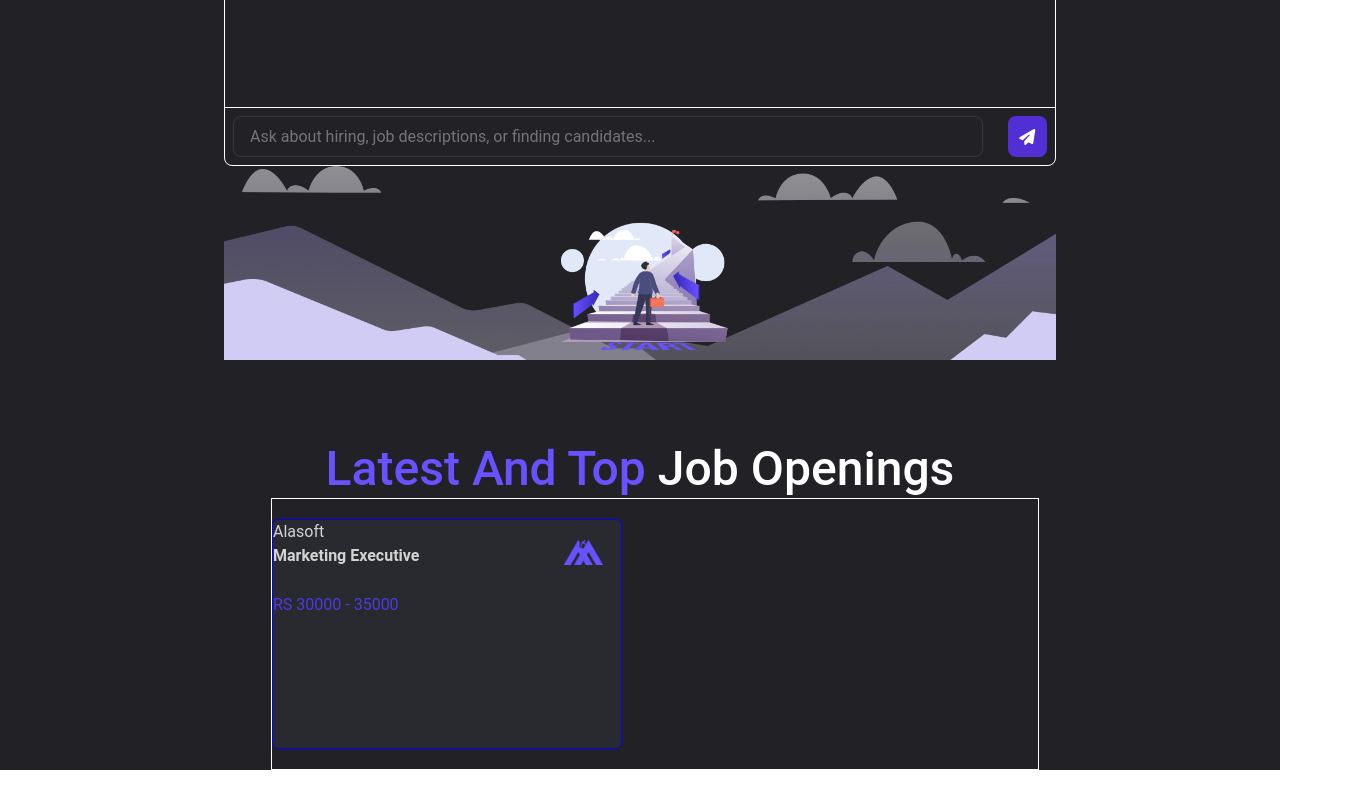
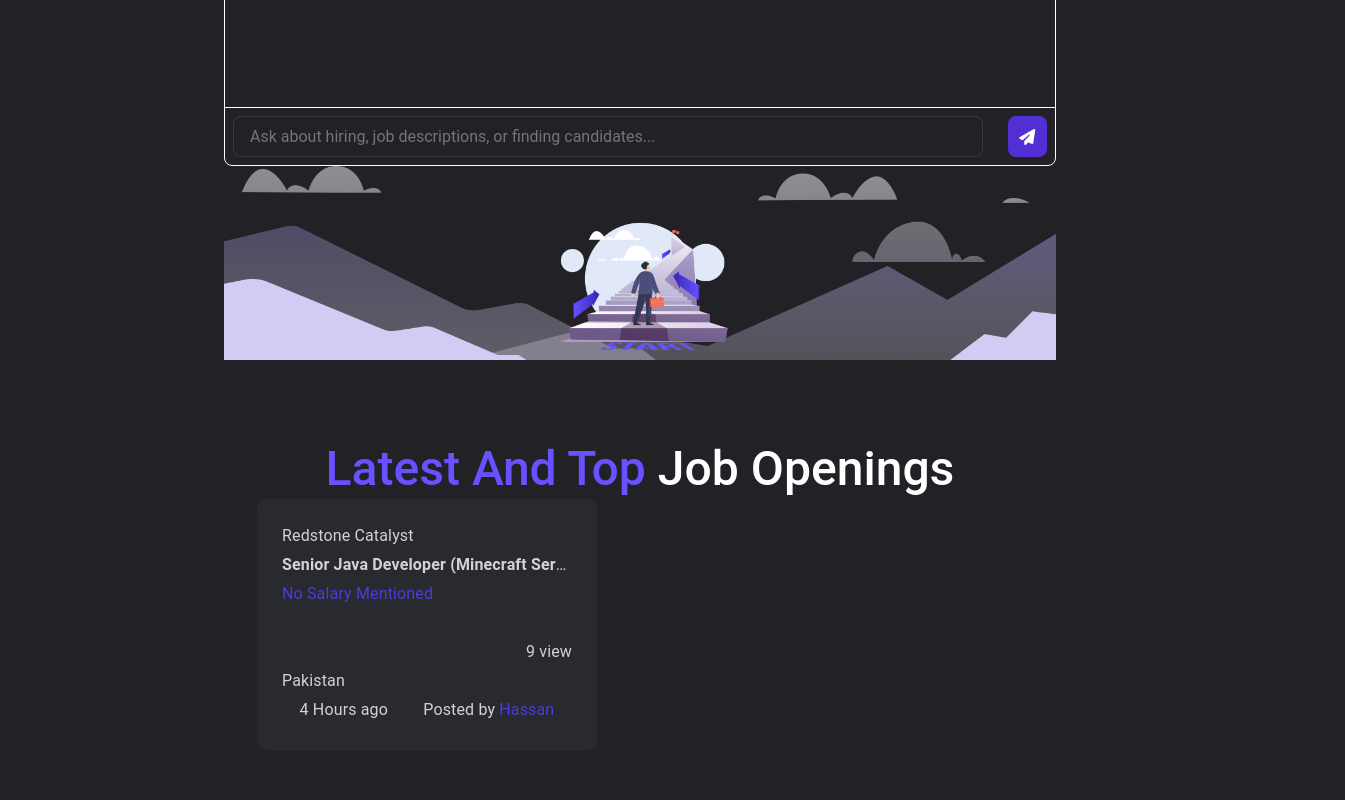
Before and after one commit to irshadhussainweb-png/Web-Development-class, a plain HTML site: page home prectics/hairing mine/index.html in a window 1280 px wide. Shown: the part 1279-2079 px from the top of the page, 1345 px wide, since content can reach past the window. Before the commit the page ends 2049 px from the top, so only its background shows below. Drawn offline with nearby package versions, Linux system fonts and the light colour scheme.

Commit message:
Signed-off-by: Irshad <irshad.hussainweb@gmail.com>

```diff
--- a/home prectics/hairing mine/index.html
+++ b/home prectics/hairing mine/index.html
@@ -137,22 +137,25 @@
             <div class="quickStepContainer">
                 <div class="cardsection">
                     <h3>Latest And Top <span>Job Openings</span></h3>
-                    <div class="cards">
+                    <div class="jobcard">
                         <div class="card">
-                            <div class="cardcontant">
-                                <p>Alasoft <br> <b>Marketing Executive</b></p>
+                            <div class="cardheadr">
+                                <div class="contant">
+                                    <p>Redstone Catalyst</p>
+                                    <p> <b>Senior Java Developer (Minecraft Server Expert)</b></p>
+                                    <p> <span>No Salary Mentioned</span></p><br>
+                                    <p class="cardfooter"> 9 view</p>
+                                    <p>Pakistan</p>
+                                    <div class="footarcontant">
+                                        <p>4 Hours ago</p>
+                                        <p>Posted by <span>Hassan</span></p>
+                                    </div>
+                                </div>
+                            </div><!-- jobcard div -->
+                        </div><!-- card div -->
+                    </div><!-- jobcard div -->
+                </div>
 
-                                <p class="price">RS 30000 - 35000</p>
-                                <div class="logocard">
-                                    <img src="./images/card logo.png" alt="">
-                                </div>
-                            </div>
-                        </div>
-                    </div>
-
-
-
-                </div>
 
 
             </div>
--- a/home prectics/hairing mine/style.css
+++ b/home prectics/hairing mine/style.css
@@ -346,47 +346,63 @@ body {
     color: #fff;
 }
 
-.cards {
-    border: 1px solid #fff;
-    width: 100%;
-    height: 302;
-    margin: 0 15px;
-    padding: 20px 0;
+.jobcard {
+    width: 1089px;
+    height: 302px;
+
 
 }
 
 .card {
-    width: 350px;
-    height: 230px;
-    background-color: rgb(41 41 48 / var(--tw-bg-opacity, 1));
-    border: 1px solid blue;
-}
-
-.card p {
+    border-radius: 10px;
+    width: 342px;
+    height: 253px;
+    padding: 25px;
+    background: #292930;
     color: #d3d3d3;
-}
-
-.cardcontant .price {
-    color: rgb(77, 59, 219);
-    margin: 25px auto;
-}
-
-.cardcontant {
-    position: relative;
 
 }
 
-.logocard {
-    position: absolute;
-    top: 20px;
-    left: 290px;
-    right: 0px;
-    bottom: 10px;
+.cardheadr {
     width: 100%;
-    height: 90px;
+    display: flex;
+    justify-content: space-between;
+
 }
 
-.logocard img {
-    width: 40px;
-    height: 25px;
+.contant {
+    display: flex;
+    flex-direction: column;
+    gap: 5px;
+    width: 100%;
+    max-width: 100%;
+
 }
+
+.contant p {
+    line-height: 1.5;
+    font-size: 1rem;
+    font-weight: 400;
+    letter-spacing: 0.0093em;
+    margin: 0;
+    overflow: hidden;
+    white-space: nowrap;
+    text-overflow: ellipsis;
+
+
+}
+
+.contant p span {
+    color: rgb(77, 59, 219);
+}
+
+.cardfooter {
+    text-align: right;
+
+}
+
+.footarcontant {
+    display: flex;
+    justify-content: space-around;
+    justify-items: flex-starts;
+}
```
Also changed, not shown: home prectics/port felo-/index.html (added, +12 -0 lines), my-Portfolio/index.html (added, +12 -0 lines), home prectics/port felo-/style.css (added), my-Portfolio/style.css (added).
